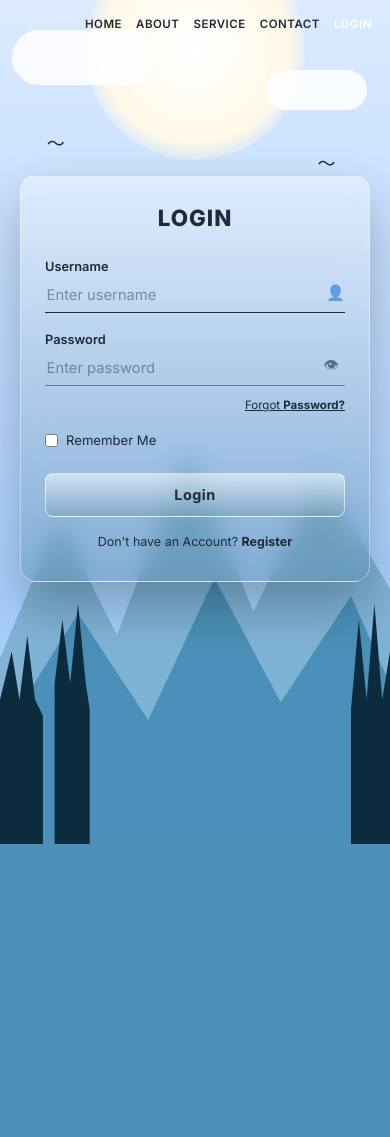
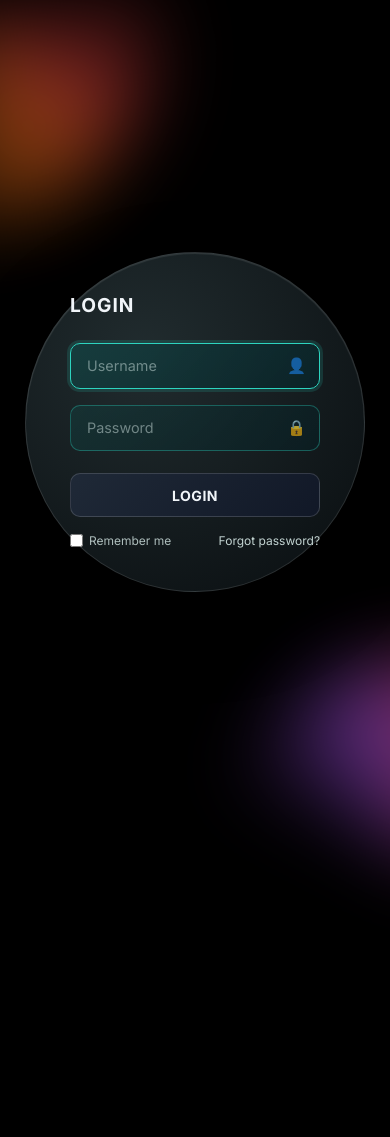
Before and after one commit to kanok121/school-website, a Flask app: page /login in a window 390 px wide; the page is wider, and only the part inside the window is pictured. Before the commit the page ends 844 px from the top of that part, so only its background shows below. Run offline with Flask 3, Linux system fonts and the light colour scheme; some libraries are stand-ins or nearby versions.

Commit message:
Update login.html

```diff
--- a/templates/login.html
+++ b/templates/login.html
@@ -5,7 +5,7 @@
   <meta name="viewport" content="width=device-width, initial-scale=1.0">
   <title>Login - Mojidpur Central School</title>
   <link rel="manifest" href="{{ url_for('static', filename='manifest.json') }}">
-  <meta name="theme-color" content="#2c5f7c">
+  <meta name="theme-color" content="#000000">
   <link rel="icon" href="{{ url_for('static', filename='icons/icon-192.png') }}">
   <link rel="apple-touch-icon" href="{{ url_for('static', filename='icons/icon-192.png') }}">
   <link href="https://cdn.jsdelivr.net/npm/bootstrap@5.3.3/dist/css/bootstrap.min.css" rel="stylesheet">
@@ -17,151 +17,147 @@
 
     body.login-body {
       min-height: 100vh;
-      margin: 0;
+      display: flex;
+      align-items: center;
+      justify-content: center;
+      padding: 20px;
+      background: #000;
       position: relative;
-      overflow-x: hidden;
-      background: linear-gradient(180deg, #dbeafe 0%, #bfdbfe 40%, #93c5fd 100%);
+      overflow: hidden;
     }
 
-    .scene { position: absolute; inset: 0; z-index: 0; overflow: hidden; }
-    .sun { position: absolute; top: -60px; left: 50%; transform: translateX(-50%);
-      width: 220px; height: 220px; border-radius: 50%;
-      background: radial-gradient(circle, #fff 0%, #fef9e7 60%, rgba(255,255,255,0) 75%); }
-    .cloud { position: absolute; background: rgba(255,255,255,0.85); border-radius: 50px; }
-    .c1 { width: 140px; height: 55px; top: 30px; left: 3%; }
-    .c2 { width: 100px; height: 40px; top: 70px; right: 6%; }
-    .mtn-back { position: absolute; bottom: 0; width: 100%; height: 55%;
-      background: #7fb3d5; clip-path: polygon(0 60%, 15% 30%, 30% 55%, 48% 15%, 65% 50%, 82% 20%, 100% 45%, 100% 100%, 0 100%); }
-    .mtn-front { position: absolute; bottom: 0; width: 100%; height: 42%;
-      background: #4a90b8; clip-path: polygon(0 70%, 20% 35%, 38% 65%, 55% 25%, 72% 60%, 90% 30%, 100% 55%, 100% 100%, 0 100%); }
-    .trees { position: absolute; bottom: 0; width: 100%; height: 38%; background: #0d2b3e;
-      clip-path: polygon(
-        0% 100%, 0% 55%, 3% 40%, 5% 55%, 7% 35%, 9% 55%, 11% 60%, 11% 100%,
-        14% 100%, 14% 50%, 16% 30%, 18% 50%, 20% 25%, 22% 50%, 23% 58%, 23% 100%,
-        90% 100%, 90% 58%, 92% 30%, 94% 55%, 96% 25%, 98% 55%, 100% 40%, 100% 100%
-      ); }
-    .bird { position: absolute; font-size: 18px; color: #1f2937; }
-    .b1 { top: 130px; left: 12%; } .b2 { top: 150px; right: 14%; }
-
-    .navbar-custom {
-      position: relative; z-index: 2;
-      display: flex; justify-content: flex-end; align-items: center;
-      gap: 28px; padding: 22px 40px;
-      font-size: 0.85rem; font-weight: 600; color: #1f2937;
-      letter-spacing: 0.5px;
+    .wave {
+      position: absolute;
+      width: 700px; height: 700px;
+      border-radius: 50%;
+      filter: blur(40px);
+      opacity: 0.55;
+      z-index: 0;
     }
-    .navbar-custom a { color: #1f2937; text-decoration: none; }
-    .navbar-custom a.active { color: #fff; }
-
-    .center-wrap {
-      position: relative; z-index: 2;
-      display: flex; align-items: center; justify-content: center;
-      min-height: 78vh; padding: 20px;
+    .wave-red {
+      background: conic-gradient(from 90deg, transparent 0%, #ef4444 12%, #f97316 20%, transparent 35%);
+      top: -180px; left: -260px;
+      transform: rotate(-20deg);
+      animation: driftA 10s ease-in-out infinite;
+    }
+    .wave-purple {
+      background: conic-gradient(from 270deg, transparent 0%, #a855f7 12%, #ec4899 20%, transparent 35%);
+      bottom: -220px; right: -260px;
+      transform: rotate(15deg);
+      animation: driftB 12s ease-in-out infinite;
+    }
+    @keyframes driftA {
+      0%, 100% { transform: rotate(-20deg) translateY(0); }
+      50% { transform: rotate(-15deg) translateY(-15px); }
+    }
+    @keyframes driftB {
+      0%, 100% { transform: rotate(15deg) translateY(0); }
+      50% { transform: rotate(20deg) translateY(15px); }
     }
 
     .login-card {
-      width: 100%; max-width: 420px;
-      border-radius: 16px;
-      padding: 2.2rem 2.2rem 2rem;
-      background: linear-gradient(180deg, rgba(255,255,255,0.35), rgba(60,110,140,0.35));
-      border: 1px solid rgba(255,255,255,0.4);
-      backdrop-filter: blur(12px);
-      -webkit-backdrop-filter: blur(12px);
-      box-shadow: 0 25px 50px rgba(0,0,0,0.25);
-      animation: cardEnter 0.6s cubic-bezier(.16,1,.3,1);
+      position: relative;
+      z-index: 2;
+      width: 480px;
+      max-width: 92vw;
+      aspect-ratio: 1 / 1;
+      border-radius: 50%;
+      background: radial-gradient(circle at 35% 30%, rgba(60,80,85,0.55), rgba(10,15,18,0.85));
+      border: 1px solid rgba(255,255,255,0.12);
+      backdrop-filter: blur(10px);
+      -webkit-backdrop-filter: blur(10px);
+      box-shadow: 0 30px 70px rgba(0,0,0,0.7), inset 0 1px 1px rgba(255,255,255,0.1);
+      display: flex;
+      align-items: center;
+      justify-content: center;
+      animation: cardEnter 0.7s cubic-bezier(.16,1,.3,1);
     }
     @keyframes cardEnter {
-      from { opacity: 0; transform: translateY(20px); }
-      to { opacity: 1; transform: translateY(0); }
+      from { opacity: 0; transform: scale(0.92); }
+      to { opacity: 1; transform: scale(1); }
     }
 
-    .login-card h3 {
-      text-align: center; font-weight: 800; font-size: 1.4rem;
-      letter-spacing: 1px; color: #1f2937; margin-bottom: 1.6rem;
+    .login-inner { width: 74%; color: #fff; }
+
+    .login-inner h3 {
+      font-weight: 700;
+      font-size: 1.5rem;
+      letter-spacing: 1px;
+      margin-bottom: 1.6rem;
+      color: #f1f5f9;
     }
 
-    .form-label {
-      font-size: 0.8rem; font-weight: 600; color: #1f2937; margin-bottom: 2px; display: block;
+    .input-wrap { position: relative; margin-bottom: 1rem; }
+    .form-control {
+      background: linear-gradient(135deg, rgba(20,60,60,0.55), rgba(10,30,35,0.7));
+      border: 1px solid rgba(45,212,191,0.35);
+      border-radius: 10px;
+      color: #e2f4f2;
+      padding: 0.7rem 2.6rem 0.7rem 1rem;
+      font-size: 0.9rem;
     }
-    .input-wrap { position: relative; margin-bottom: 1.1rem; }
-    .form-control {
-      background: transparent; border: none;
-      border-bottom: 1.5px solid rgba(31,41,55,0.5);
-      border-radius: 0; padding: 0.35rem 1.6rem 0.35rem 0.1rem;
-      font-size: 0.92rem; color: #1f2937;
-    }
-    .form-control::placeholder { color: rgba(31,41,55,0.45); }
+    .form-control::placeholder { color: rgba(226,244,242,0.45); }
     .form-control:focus {
-      background: transparent; box-shadow: none;
-      border-bottom-color: #1f2937; color: #1f2937;
+      background: linear-gradient(135deg, rgba(20,70,70,0.7), rgba(10,35,40,0.85));
+      border-color: #2dd4bf;
+      box-shadow: 0 0 0 3px rgba(45,212,191,0.15);
+      color: #fff;
     }
     .input-icon {
-      position: absolute; right: 0; bottom: 8px;
-      font-size: 0.95rem; color: rgba(31,41,55,0.6);
-      background: none; border: none; cursor: pointer;
+      position: absolute; right: 14px; top: 50%; transform: translateY(-50%);
+      color: rgba(226,244,242,0.7); font-size: 0.95rem;
+      background: none; border: none; cursor: pointer; padding: 0;
     }
 
-    .forgot-link {
-      display: block; text-align: right; font-size: 0.72rem;
-      color: #1f2937; margin-top: -6px; margin-bottom: 1rem;
+    .btn-login {
+      width: 100%;
+      background: linear-gradient(135deg, #1f2937, #111827);
+      border: 1px solid rgba(255,255,255,0.15);
+      border-radius: 10px;
+      padding: 0.65rem;
+      color: #f1f5f9;
+      font-weight: 700;
+      font-size: 0.88rem;
+      letter-spacing: 0.5px;
+      margin-top: 0.4rem;
+      transition: transform 0.15s ease, box-shadow 0.15s ease;
     }
-    .forgot-link b { font-weight: 700; }
+    .btn-login:hover {
+      transform: translateY(-2px);
+      box-shadow: 0 8px 20px rgba(0,0,0,0.5);
+      color: #fff;
+    }
 
-    .remember-row {
-      display: flex; align-items: center; gap: 8px;
-      font-size: 0.82rem; color: #1f2937; margin-bottom: 1.4rem;
+    .row-links {
+      display: flex; justify-content: space-between; align-items: center;
+      margin-top: 0.9rem;
+      font-size: 0.75rem;
+      color: rgba(226,244,242,0.75);
     }
-    .remember-row input { accent-color: #1f2937; }
-
-    .btn-login {
-      background: linear-gradient(180deg, rgba(255,255,255,0.55), rgba(120,160,190,0.55));
-      border: 1px solid rgba(255,255,255,0.6);
-      border-radius: 8px; padding: 0.65rem;
-      font-weight: 700; font-size: 0.9rem; color: #1f2937;
-      letter-spacing: 0.5px;
-      transition: transform 0.15s ease;
-    }
-    .btn-login:hover { transform: translateY(-2px); color: #1f2937; }
-
-    .register-row {
-      text-align: center; font-size: 0.78rem; color: #1f2937; margin-top: 1rem;
-    }
-    .register-row b { font-weight: 700; }
+    .row-links label { display: flex; align-items: center; gap: 6px; cursor: pointer; }
+    .row-links input[type="checkbox"] { accent-color: #2dd4bf; }
+    .row-links a { color: rgba(226,244,242,0.85); text-decoration: none; }
+    .row-links a:hover { text-decoration: underline; }
 
     .alert {
-      border-radius: 8px; font-size: 0.8rem; padding: 0.5rem 0.8rem;
-      margin-bottom: 1rem; background: rgba(255,255,255,0.4); color: #1f2937;
-      border: 1px solid rgba(255,255,255,0.5);
+      border-radius: 8px; font-size: 0.75rem; padding: 0.4rem 0.7rem;
+      margin-bottom: 0.8rem; background: rgba(45,212,191,0.12);
+      color: #e2f4f2; border: 1px solid rgba(45,212,191,0.3);
     }
 
-    @media (max-width: 500px) {
-      .navbar-custom { gap: 14px; padding: 16px 18px; font-size: 0.72rem; }
-      .login-card { padding: 1.8rem 1.5rem; }
+    @media (max-width: 480px) {
+      .wave { width: 420px; height: 420px; }
+      .login-card { width: 340px; }
+      .login-inner h3 { font-size: 1.2rem; }
     }
   </style>
 </head>
 <body class="login-body">
-  <div class="scene">
-    <div class="sun"></div>
-    <div class="cloud c1"></div>
-    <div class="cloud c2"></div>
-    <div class="bird b1">〜</div>
-    <div class="bird b2">〜</div>
-    <div class="mtn-back"></div>
-    <div class="mtn-front"></div>
-    <div class="trees"></div>
-  </div>
+  <div class="wave wave-red"></div>
+  <div class="wave wave-purple"></div>
 
-  <div class="navbar-custom">
-    <a href="#">HOME</a>
-    <a href="#">ABOUT</a>
-    <a href="#">SERVICE</a>
-    <a href="#">CONTACT</a>
-    <a href="#" class="active">LOGIN</a>
-  </div>
-
-  <div class="center-wrap">
-    <div class="login-card">
+  <div class="login-card">
+    <div class="login-inner">
       <h3>LOGIN</h3>
 
       {% with messages = get_flashed_messages(with_categories=true) %}
@@ -173,27 +169,23 @@
       {% endwith %}
 
       <form method="POST">
-        <label class="form-label">Username</label>
         <div class="input-wrap">
-          <input type="text" name="username" class="form-control" placeholder="Enter username" required autofocus>
+          <input type="text" name="username" class="form-control" placeholder="Username" required autofocus>
           <span class="input-icon">👤</span>
         </div>
 
-        <label class="form-label">Password</label>
         <div class="input-wrap">
-          <input type="password" name="password" id="passwordField" class="form-control" placeholder="Enter password" required>
-          <button type="button" class="input-icon" onclick="togglePassword()">👁</button>
+          <input type="password" name="password" id="passwordField" class="form-control" placeholder="Password" required>
+          <button type="button" class="input-icon" onclick="togglePassword()">🔒</button>
         </div>
-        <a href="#" class="forgot-link">Forgot <b>Password?</b></a>
 
-        <label class="remember-row">
-          <input type="checkbox"> Remember Me
-        </label>
+        <button type="submit" class="btn-login">LOGIN</button>
 
-        <button type="submit" class="btn btn-login w-100">Login</button>
+        <div class="row-links">
+          <label><input type="checkbox"> Remember me</label>
+          <a href="{{ url_for('forgot_password') }}">Forgot password?</a>
+        </div>
       </form>
-
-      <div class="register-row">Don't have an Account? <b>Register</b></div>
     </div>
   </div>
 
```
